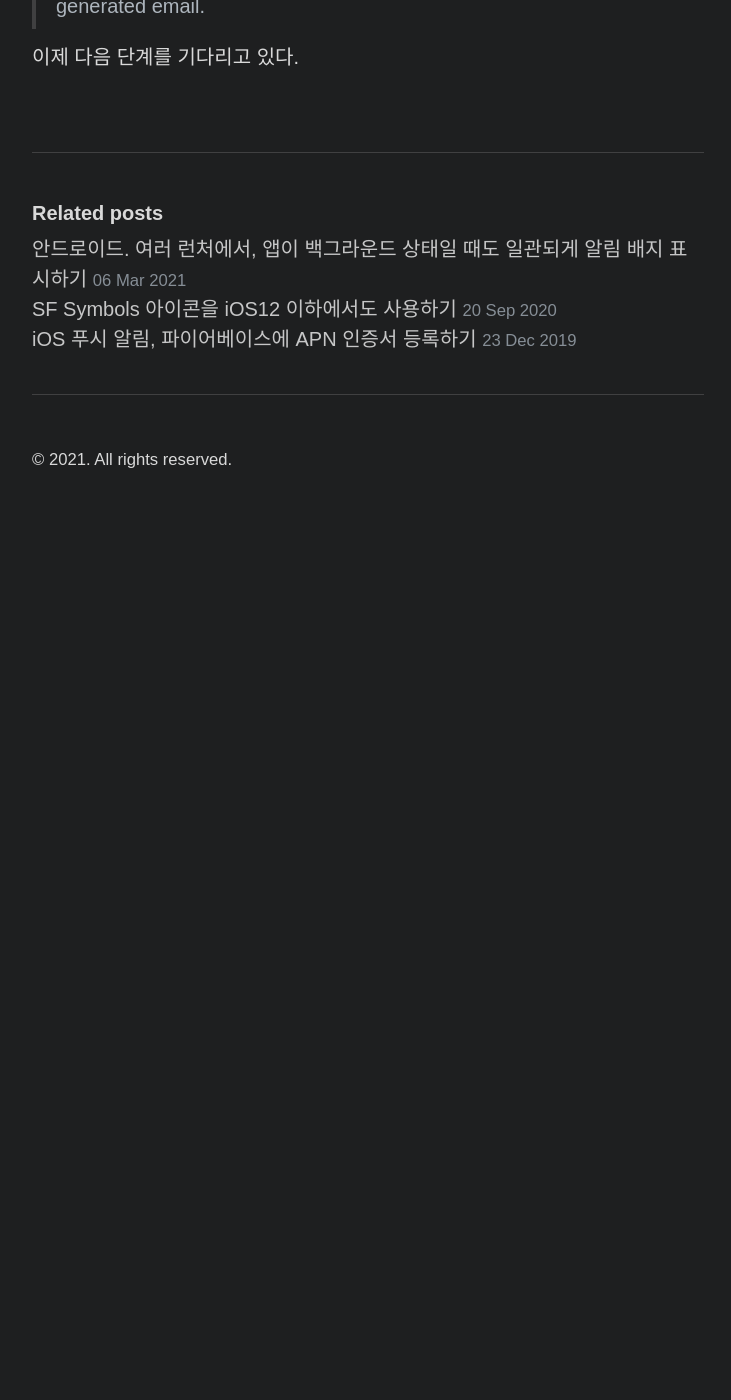
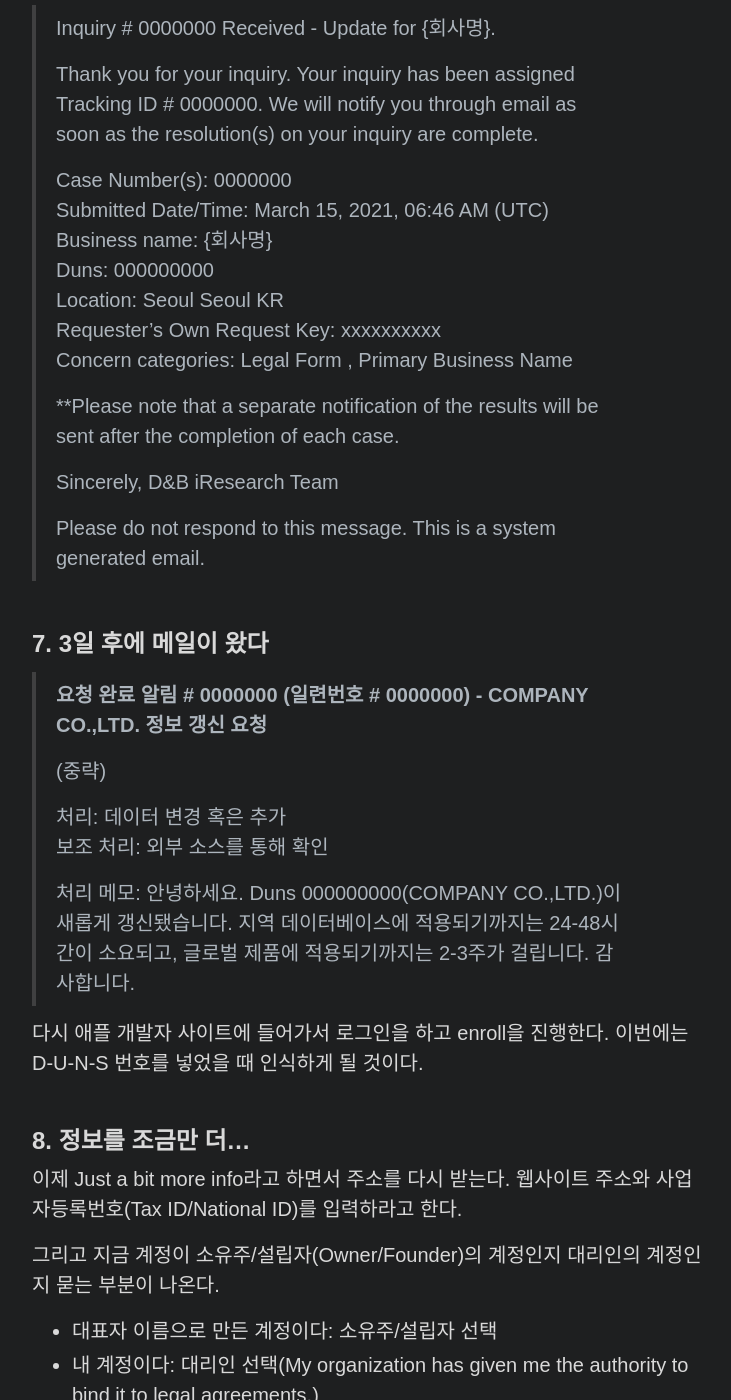
Before and after one commit to mytory/app-dev.mytory.net, a Jekyll site: the page built from _posts/2021-03-15-register-apple-developer-program-as-organization.md, in a window 1280 px wide and 1400 px high, scrolled down 7685 px. Shown: the whole window, without its empty margins (272-1003 px from the left). Built offline with Jekyll 4.4.1, drawn with Linux system fonts in a browser that asks for light colours; before the commit the page ends 8206 px from its top, so only the background shows below that; some of the changed text lies outside the part shown.

Commit message:
애플 개발자 계정 등록 step 2

```diff
--- a/_posts/2021-03-15-register-apple-developer-program-as-organization.md
+++ b/_posts/2021-03-15-register-apple-developer-program-as-organization.md
@@ -1,12 +1,12 @@
 ---
 layout: post
-title: "애플 회사 계정 가입하기(진행중)"
+title: "애플 개발자 계정: 회사 계정으로 가입하기(진행중)"
 tags:
     - ios
     - apple
 ---
 
-애플 개발자 프로그램에 가입하는 과정을 다들 기록해 둔다. 나도 도움을 얻었으니 도움을 주는 게 맞겠지.
+애플 개발자 프로그램에 가입하는 과정을 다들 기록해 둔다. 나도 도움을 얻었으니 도움이 되고자 하는 용도다.
 
 준비물:
 
@@ -49,6 +49,10 @@
 
 ![](/assets/2021/1-join-the-apple-developer-program.jpg)
 
+그리고 우측 상단의 작은 enroll 버튼을 누른다.
+
+![](/assets/2021/2-enroll-button-position.jpg)
+
 이제 안내 페이지가 나온다. 맨 아래 Start Your Enrollment 버튼을 누르자.
 
 ![](/assets/2021/2-what-you-need-to-enroll.jpg)
@@ -101,7 +105,7 @@
 >
 > 문의해 주셔서 감사합니다. 보내 주신 문의는 0000000번으로 할당됐습니다. 문의에 대한 처리가 완료되는 대로 이메일을 통해 알려드리겠습니다.
 >
-> 사건 번호: 0000000
+> 일련번호: 0000000
 > 신청일시: March 15, 2021, 06:46 AM (UTC)
 > 비즈니스명: {회사명}
 > Duns: 000000000
@@ -137,4 +141,34 @@
 >
 > Please do not respond to this message. This is a system generated email.
 
-이제 다음 단계를 기다리고 있다.
+## 7. 3일 후에 메일이 왔다
+
+> **요청 완료 알림 # 0000000 (일련번호 # 0000000) - COMPANY CO.,LTD. 정보 갱신 요청**
+>
+> (중략)
+>
+> 처리: 데이터 변경 혹은 추가
+> 보조 처리: 외부 소스를 통해 확인
+>
+> 처리 메모: 안녕하세요. Duns 000000000(COMPANY CO.,LTD.)이 새롭게 갱신됐습니다. 지역 데이터베이스에 적용되기까지는 24-48시간이 소요되고, 글로벌 제품에 적용되기까지는 2-3주가 걸립니다. 감사합니다.
+
+다시 애플 개발자 사이트에 들어가서 로그인을 하고 enroll을 진행한다. 이번에는 D-U-N-S 번호를 넣었을 때 인식하게 될 것이다.
+
+## 8. 정보를 조금만 더...
+
+이제 Just a bit more info라고 하면서 주소를 다시 받는다. 웹사이트 주소와 사업자등록번호(Tax ID/National ID)를 입력하라고 한다.
+
+그리고 지금 계정이 소유주/설립자(Owner/Founder)의 계정인지 대리인의 계정인지 묻는 부분이 나온다.
+
+- 대표자 이름으로 만든 계정이다: 소유주/설립자 선택
+- 내 계정이다: 대리인 선택(My organization has given me the authority to bind it to legal agreements.)
+
+![](/assets/2021/7-just-a-bit-more-info-2.jpg)
+
+Continue를 클릭하고 나면 한 차례 정보를 확인하라고 입력한 내용을 다시 보여주는 페이지가 나오고, 그 다음에는 신청이 됐으니 기다리라는 페이지가 나온다.
+
+> 등록 신청이 처리중입니다. (Your enrollment is being processed.)
+
+![](/assets/2021/9-your-enrollment-is-being-processed.jpg)
+
+다시 기다리는 중...
```
Also changed, not shown: other parts of _posts/2021-03-15-register-apple-developer-program-as-organization.md (+1 -1 lines), assets/2021/1-join-the-apple-developer-program.jpg, assets/2021/2-enroll-button-position.jpg (added), assets/2021/3-select-yout-entity-type.jpg, assets/2021/4-tell-us-your-organization.jpg, assets/2021/5-update-your-d&b-profile.jpg, assets/2021/6-retry.jpg (added), assets/2021/7-just-a-bit-more-info-1.jpg (added), assets/2021/7-just-a-bit-more-info-2.jpg (added), assets/2021/8-confirm-your-information.jpg (added), assets/2021/9-your-enrollment-is-being-processed.jpg (added).
